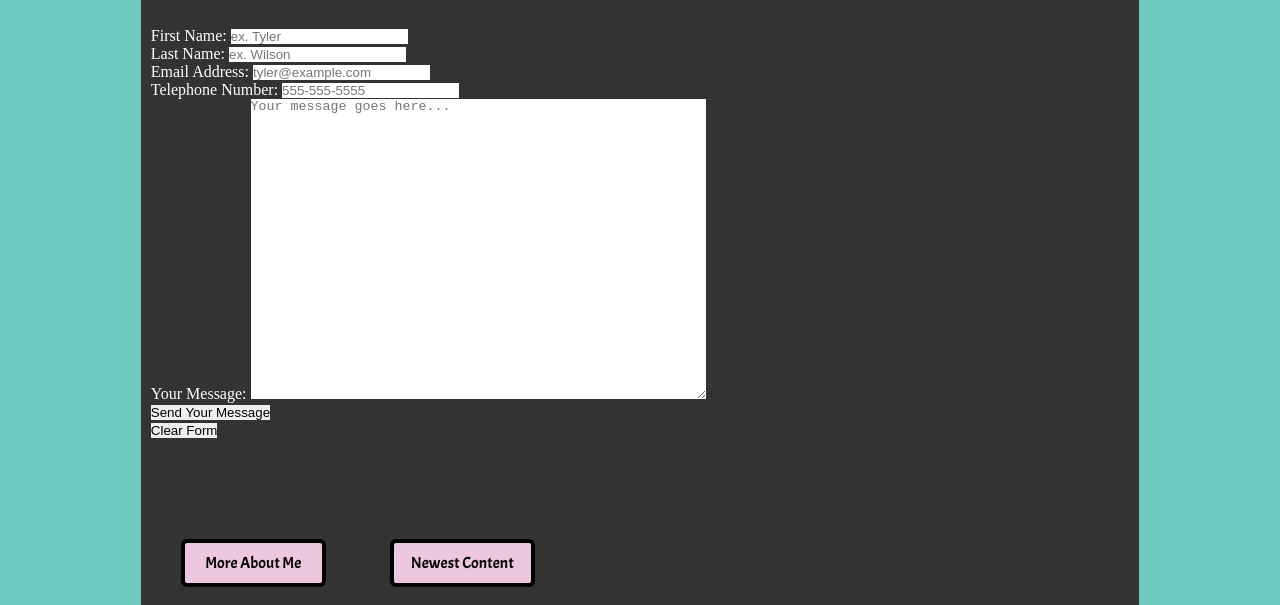
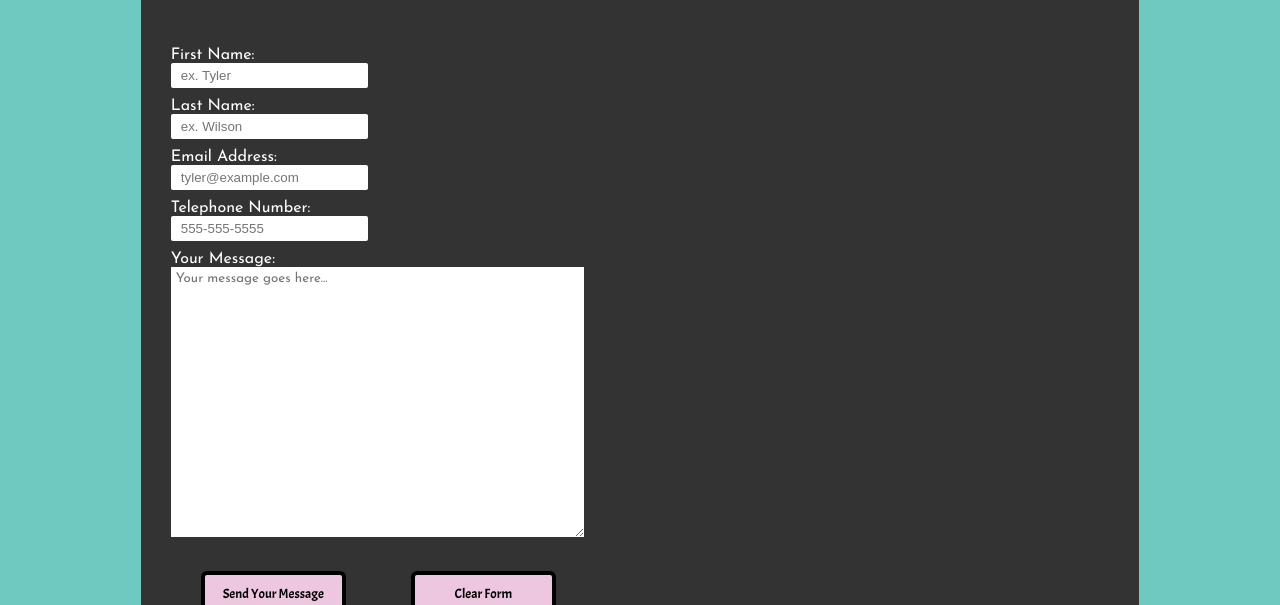
Before and after one commit to twils412/website-portfolio, a plain HTML site: page contact.html in a window 1280 px wide. Shown: the part 195-800 px from the top of the page. Drawn offline with nearby package versions, Linux system fonts and the light colour scheme.

Commit message:
added styling to form

```diff
--- a/contact.html
+++ b/contact.html
@@ -44,28 +44,28 @@
 
            <!-- In the action quotes, link to name of php file (ex. thankyou.php) -->
 
-          <form name="myform" method="POST" action="">
-            <div class="first-name">
+          <form class="contact-form" name="myform" method="POST" action="">
+            <div class="first-name input-section">
               <label for="first-name" class="label-input">First Name: </label>
               <input type="text" name="first-name" id="first-name" placeholder="ex. Tyler" />
             </div>
 
-            <div class="last-name">
+            <div class="last-name input-section">
               <label for="last-name" class="label-input">Last Name: </label>
               <input type="text" name="last-name" id="last-name" placeholder="ex. Wilson" />
             </div>
 
-            <div class="email">
+            <div class="email input-section">
               <label for="email" class="label-input">Email Address: </label>
               <input type="email" name="email" id="email" placeholder="tyler@example.com" />
             </div>
 
-            <div class="tel">
+            <div class="tel input-section">
               <label for="tel" class="label-input">Telephone Number: </label>
               <input type="tel" name="tel" id="tel" placeholder="555-555-5555" />
             </div>
 
-            <div class="comment">
+            <div class="comment input-section">
               <label for="comment" class="label-input">Your Message: </label>
               <textarea name="comment" id="comment" cols="55" rows="20" placeholder="Your message goes here..."></textarea>
             </div>
@@ -82,12 +82,7 @@
 
         </div>
 
-        <div class="move-button">
 
-          <a class="button" href="about.html">More About Me</a>
-
-          <a class="button" href="portfolio.html">Newest Content</a>
-        </div>
 
       </section>
 
--- a/css/styles.css
+++ b/css/styles.css
@@ -248,3 +248,67 @@ Portfolio Styling CSS
    text-decoration: none;
    color: white;
  }
+
+ /*
+ -----------------------------------------
+
+ Contact Form Styling CSS
+
+ -----------------------------------------
+  */
+
+  .contact-form {
+    padding: 20px;
+    font-family: 'Josefin Sans', sans-serif;
+  }
+
+  .label-input {
+    display: block;
+  }
+
+  .reset input,
+  .submit input {
+    margin-top: 20px;
+    font-family: 'Acme', sans-serif;
+    color: black;
+    background-color: #edc7df;
+    border-radius: 6px;
+    padding: 10px;
+    max-width: 145px;
+    min-width: 145px;
+    text-align: center;
+    margin: 20px 30px;
+    border: 4px solid black;
+    text-decoration: none;
+    transition: .3s;
+  }
+
+  .reset,
+  .submit {
+    display: inline;
+  }
+
+  .reset:hover,
+  .submit:hover {
+    background-color: #6fc9c1;
+    transition: .3s;
+  }
+
+  .reset:active,
+  .submit:active {
+    background-color: #03adbf;
+  }
+
+  .input-section {
+    margin-bottom: 10px;
+  }
+
+  input {
+    padding: 5px 10px;
+    border-radius: 2px;
+  }
+
+  textarea {
+      font-family: 'Josefin Sans', sans-serif;
+      padding: 5px;
+  }
```
